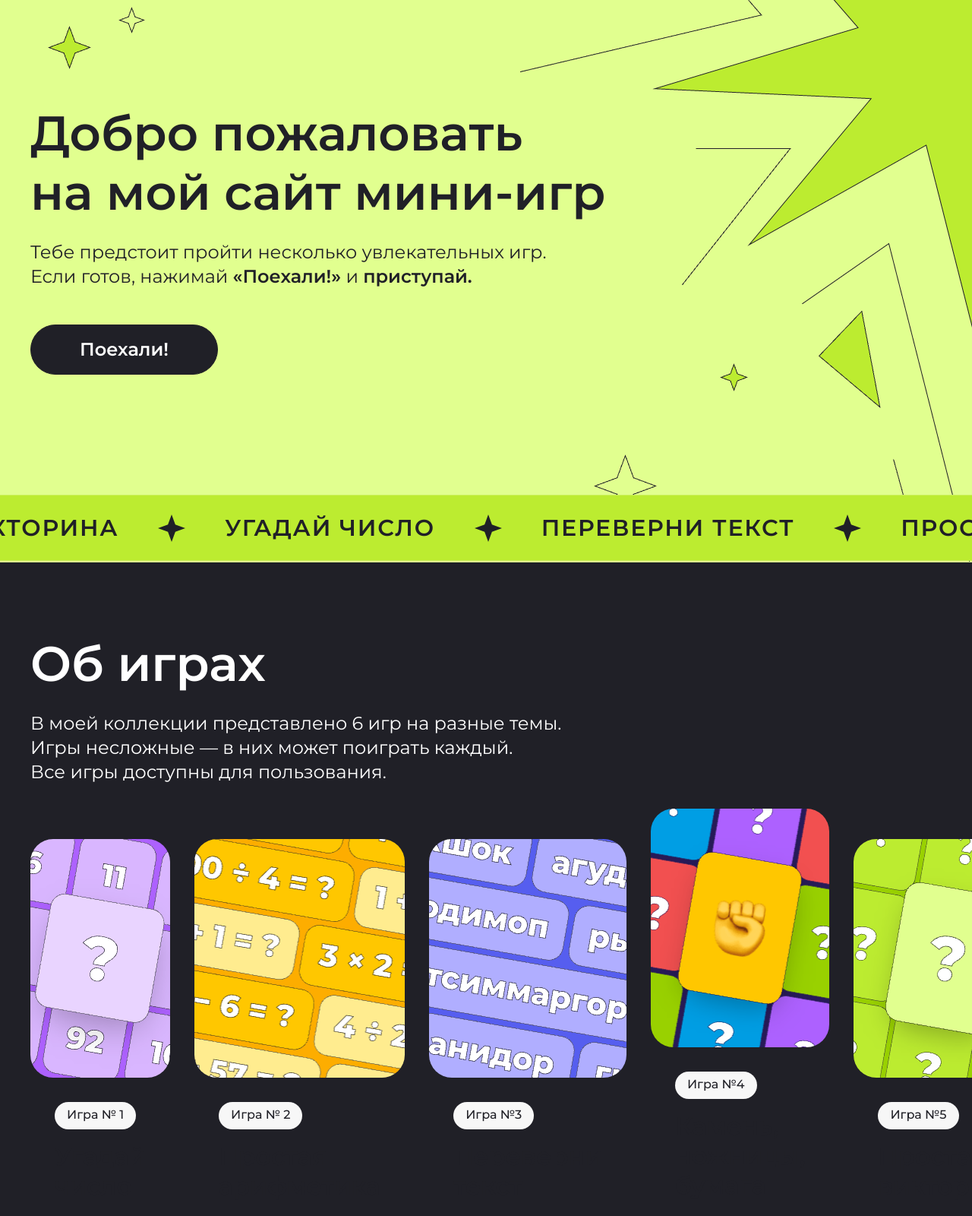
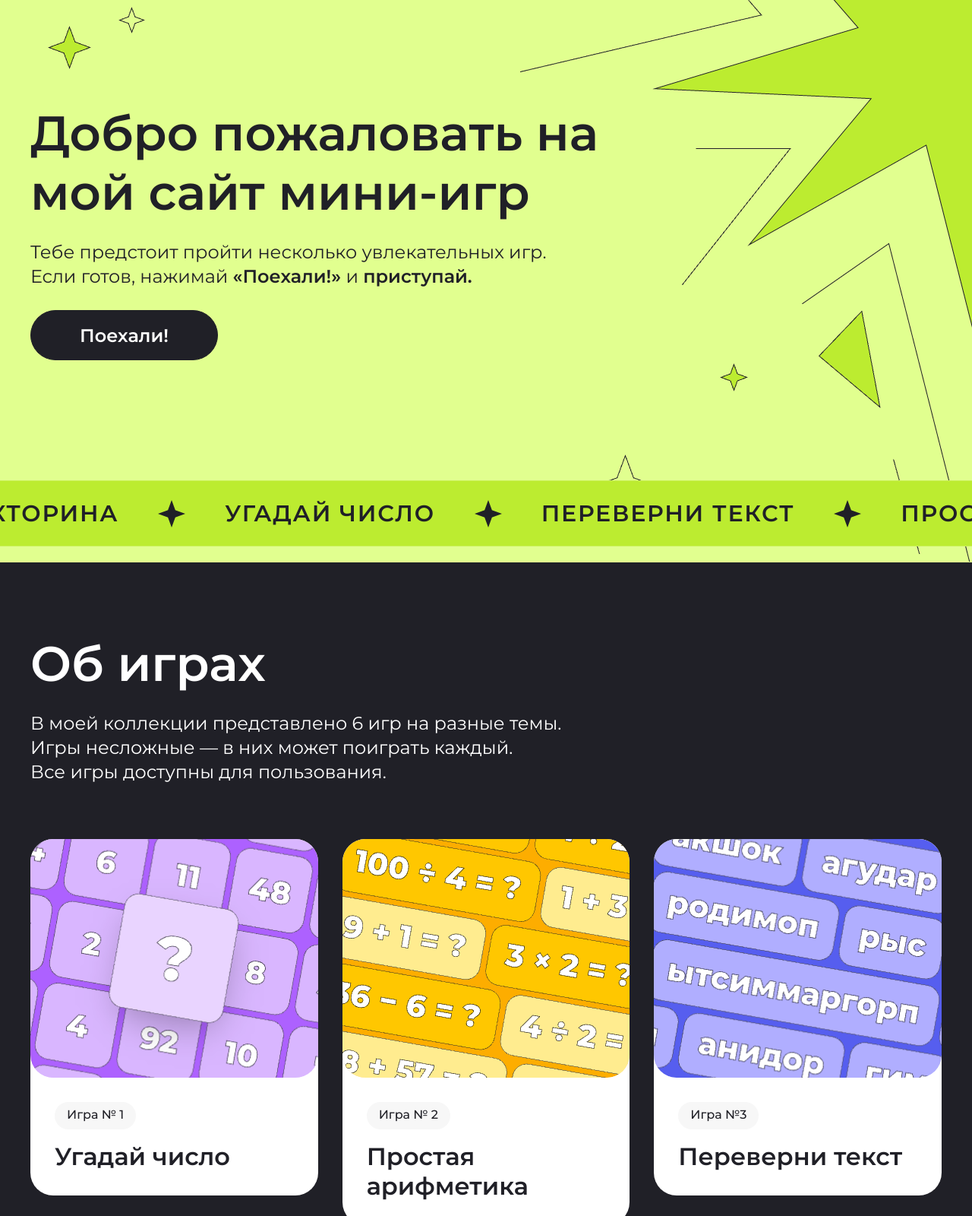
Before and after one commit to Navetki/Homework1, a plain HTML site: page index.html in a window 1280 px wide. Shown: the part 60-1660 px from the top of the page at 76% size. Drawn offline with Linux system fonts and the light colour scheme.

Commit message:
Скорректировано:
 Названия классов по БЭМ  исправлено

 Семантика добавлена

 Ссылка-якорь «Поехали» +

```diff
--- a/index.html
+++ b/index.html
@@ -16,23 +16,17 @@
   <body>
     <div class="top center">
       <header class="header">
-        <h1 class="top__title">
-          <b
-            ><b
-              >Добро пожаловать <br />
-              на мой сайт мини-игр</b
-            ></b
-          >
+        <h1 class="title">
+          <b>Добро пожаловать на мой сайт мини-игр</b>
         </h1>
-        <p class="top__text">
-          Тебе предстоит пройти несколько увлекательных игр.<br />Если готов,
-          нажимай <span class="header__text_weight"><b>«Поехали!»</b></span> и
-          <span class="header__text_weight"><b>приступай.</b></span>
+        <p class="text">
+          Тебе предстоит пройти несколько увлекательных игр. Если готов, нажимай
+          <a href="#" class="text__weight"><b>«Поехали!»</b></a> и
+          <a href="#" class="text__weight"><b>приступай.</b></a>
         </p>
-        <br />
-        <form action="#">
-          <button type="submit" class="btn">Поехали!</button>
-        </form>
+
+        <a href="#games" class="btn">Поехали!</a>
+
         <section class="textline">
           <div class="textline__text">Викторина</div>
           <svg
@@ -116,19 +110,19 @@
       </header>
     </div>
     <section class="games-block center">
-      <h1 class="games-title">Об играх</h1>
+      <h1 id="games" class="games-title">Об играх</h1>
       <p class="games-text">
         В моей коллекции представлено 6 игр на разные темы.<br />Игры несложные
         — в них может поиграть каждый.<br />
         Все игры доступны для пользования.
       </p>
-      <div class="cart">
-        <a class="card__games" href="#">
+      <article class="cart">
+        <a class="cart__games" href="#">
           <div class="cart__img cart__img_1"></div>
           <div class="cart__name">Игра № 1</div>
           <div class="cart__text">Угадай число</div>
         </a>
-        <a class="card__games" href="#">
+        <a class="cart__games" href="#">
           <div class="cart__img cart__img_2"></div>
           <div class="cart__name">Игра № 2</div>
           <div class="cart__text">
@@ -136,27 +130,27 @@
             арифметика
           </div>
         </a>
-        <a class="card__games" href="#">
+        <a class="cart__games" href="#">
           <div class="cart__img cart__img_3"></div>
           <div class="cart__name">Игра №3</div>
           <div class="cart__text">Переверни текст</div>
         </a>
-        <a class="card__games cart__games_up" href="#">
+        <a class="cart__games cart__games_up" href="#">
           <div class="cart__img cart__img_4"></div>
           <div class="cart__name">Игра №4</div>
           <div class="cart__text">Камень, ножницы, <br />бумага</div>
         </a>
-        <a class="card__games" href="#">
+        <a class="cart__games" href="#">
           <div class="cart__img cart__img_5"></div>
           <div class="cart__name">Игра №5</div>
           <div class="cart__text">Простая<br />викторина</div>
         </a>
-        <a class="card__games cart__games_up" href="#">
+        <a class="cart__games cart__games_up" href="#">
           <div class="cart__img cart__img_6"></div>
           <div class="cart__name">Игра №6</div>
-          <div class="cart__text">ПГенератор<br />случайных <br />цветов</div>
+          <div class="cart__text">Генератор<br />случайных <br />цветов</div>
         </a>
-      </div>
+      </article>
     </section>
 
     <footer class="footer center">Все права защищены.</footer>
--- a/style.scss
+++ b/style.scss
@@ -28,6 +28,17 @@ a {
 
   grid-row-end: 3;
 }
+.title {
+  color: rgb(32, 32, 39);
+  font-size: 64px;
+  font-weight: 700;
+  line-height: 78px;
+  letter-spacing: 0px;
+  text-align: left;
+  margin-bottom: 24px;
+  max-width: 768px;
+}
+
 .top {
   height: 800px;
   background: rgb(225, 255, 143);
@@ -36,17 +47,8 @@ a {
   background-repeat: no-repeat;
   background-position: calc(100% - -480px) calc(100% - 1px),
     calc(100% - 415px) calc(100% - 59px), 63px 94px, 156px 69px, 948px 538px;
-  &__title {
-    color: rgb(32, 32, 39);
-    font-size: 64px;
-    font-weight: 700;
-    line-height: 78px;
-    letter-spacing: 0px;
-    text-align: left;
-    margin-bottom: 24px;
-    width: 768px;
 }
-  &__text {
+.text {
   color: rgb(32, 32, 39);
   font-size: 24px;
   font-weight: 400;
@@ -54,11 +56,17 @@ a {
   letter-spacing: 0px;
   text-align: left;
   margin-bottom: 28px;
+  max-width: 740px;
+  &__weight {
+    color: rgb(32, 32, 39);
   }
 }
+
 .btn {
+  display: inline-block;
   width: 247px;
   height: 66px;
+
   box-sizing: border-box;
   border: 1px solid rgb(32, 32, 39);
   border-radius: 60px;
@@ -70,6 +78,7 @@ a {
   line-height: 141.69%;
   letter-spacing: 0%;
   text-align: center;
+  padding-top: 16px;
 }
 
 .header {
@@ -128,6 +137,7 @@ a {
   line-height: 32px;
   letter-spacing: 0px;
   text-align: left;
+  max-width: 788px;
 }
 
 .cart {
@@ -150,7 +160,7 @@ a {
   }
 
   &__games:hover {
-    transform: scale(1.5);
+    transform: scale(1.05);
   }
 
   &__games_up {
```
Also changed, not shown: style.css, 1 other file. Lines whose indentation alone changed are shown as unchanged.
